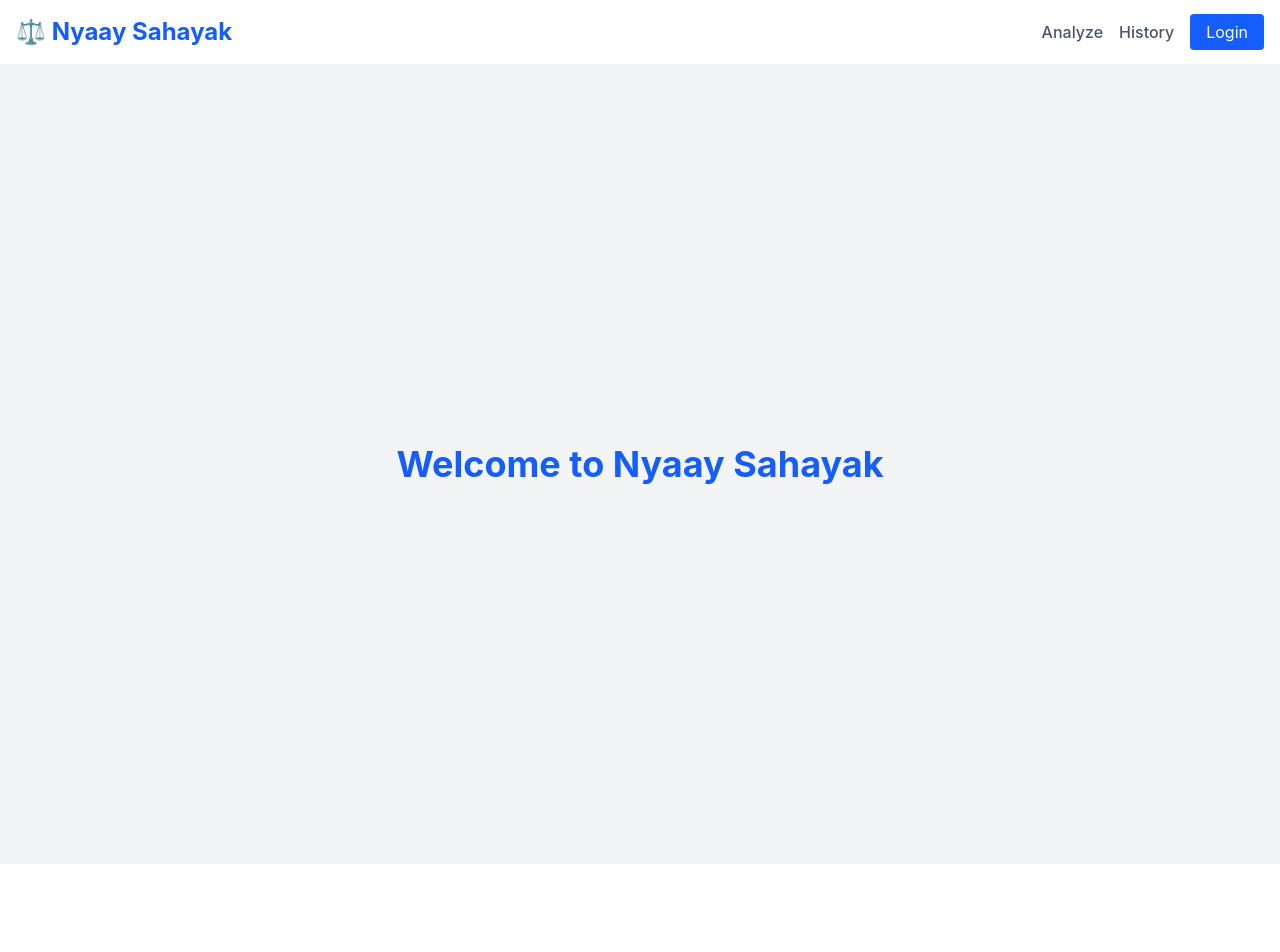
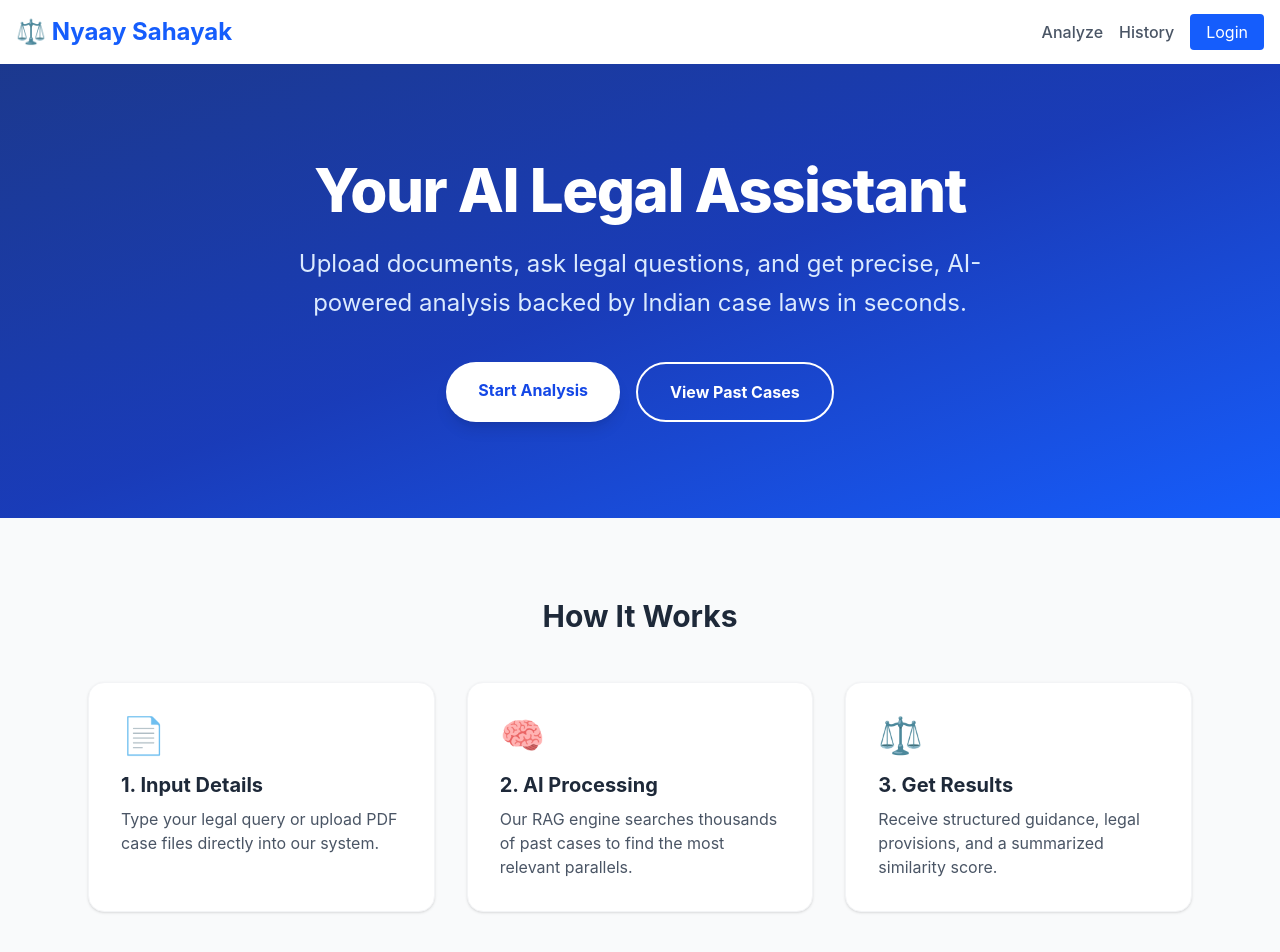
Before and after one commit to NyaySahayakTech/nyaay-sahayak, a React (Vite) app in the folder client/: page / in a window 1280 px wide. Shown: the top 952 px of the page. Before the commit the page ends 864 px from the top, so only its background shows below. Built offline with nearby package versions, Linux system fonts and the light colour scheme.

Commit message:
Enhance Home page layout and content with hero and features sections

```diff
--- a/client/src/pages/Home.jsx
+++ b/client/src/pages/Home.jsx
@@ -1,13 +1,61 @@
 import React from 'react';
+import { Link } from 'react-router-dom';
+const Home = () => {
+  return (
+    <div className="flex flex-col items-center">
 
-const Home = () => {
-    return (
-        <div className="min-h-screen flex items-center justify-center bg-gray-100">
-            <h1 className="text-4xl font-bold text-blue-600">
-                Welcome to Nyaay Sahayak
-            </h1>
+      {/* Hero Section */}
+      <div className="w-full bg-gradient-to-br from-blue-900 via-blue-800 to-blue-600 text-white py-24 px-6 text-center">
+        <h1 className="text-5xl md:text-6xl font-extrabold mb-6 tracking-tight">
+          Your AI Legal Assistant
+        </h1>
+        <p className="text-xl md:text-2xl text-blue-100 max-w-3xl mx-auto mb-10 leading-relaxed">
+          Upload documents, ask legal questions, and get precise, AI-powered analysis backed by Indian case laws in seconds.
+        </p>
+        <div className="flex justify-center gap-4">
+          <Link
+            to="/analyze"
+            className="bg-white text-blue-700 font-bold px-8 py-4 rounded-full shadow-lg hover:bg-gray-100 hover:scale-105 transition-all duration-300"
+          >
+            Start Analysis
+          </Link>
+          <Link
+            to="/history"
+            className="bg-transparent border-2 border-white text-white font-bold px-8 py-4 rounded-full hover:bg-white/10 transition-all duration-300"
+          >
+            View Past Cases
+          </Link>
         </div>
-    );
+      </div>
+
+      {/* Features Section */}
+      <div className="w-full max-w-6xl mx-auto py-20 px-6">
+        <h2 className="text-3xl font-bold text-gray-800 text-center mb-12">How It Works</h2>
+        <div className="grid grid-cols-1 md:grid-cols-3 gap-8">
+
+          <div className="bg-white p-8 rounded-2xl shadow-sm border border-gray-100 hover:shadow-xl transition-shadow duration-300">
+            <div className="text-4xl mb-4">📄</div>
+            <h3 className="text-xl font-bold text-gray-800 mb-2">1. Input Details</h3>
+            <p className="text-gray-600">Type your legal query or upload PDF case files directly into our system.</p>
+          </div>
+
+          <div className="bg-white p-8 rounded-2xl shadow-sm border border-gray-100 hover:shadow-xl transition-shadow duration-300">
+            <div className="text-4xl mb-4">🧠</div>
+            <h3 className="text-xl font-bold text-gray-800 mb-2">2. AI Processing</h3>
+            <p className="text-gray-600">Our RAG engine searches thousands of past cases to find the most relevant parallels.</p>
+          </div>
+
+          <div className="bg-white p-8 rounded-2xl shadow-sm border border-gray-100 hover:shadow-xl transition-shadow duration-300">
+            <div className="text-4xl mb-4">⚖️</div>
+            <h3 className="text-xl font-bold text-gray-800 mb-2">3. Get Results</h3>
+            <p className="text-gray-600">Receive structured guidance, legal provisions, and a summarized similarity score.</p>
+          </div>
+
+        </div>
+      </div>
+
+    </div>
+  );
 };
 
 export default Home;
```
